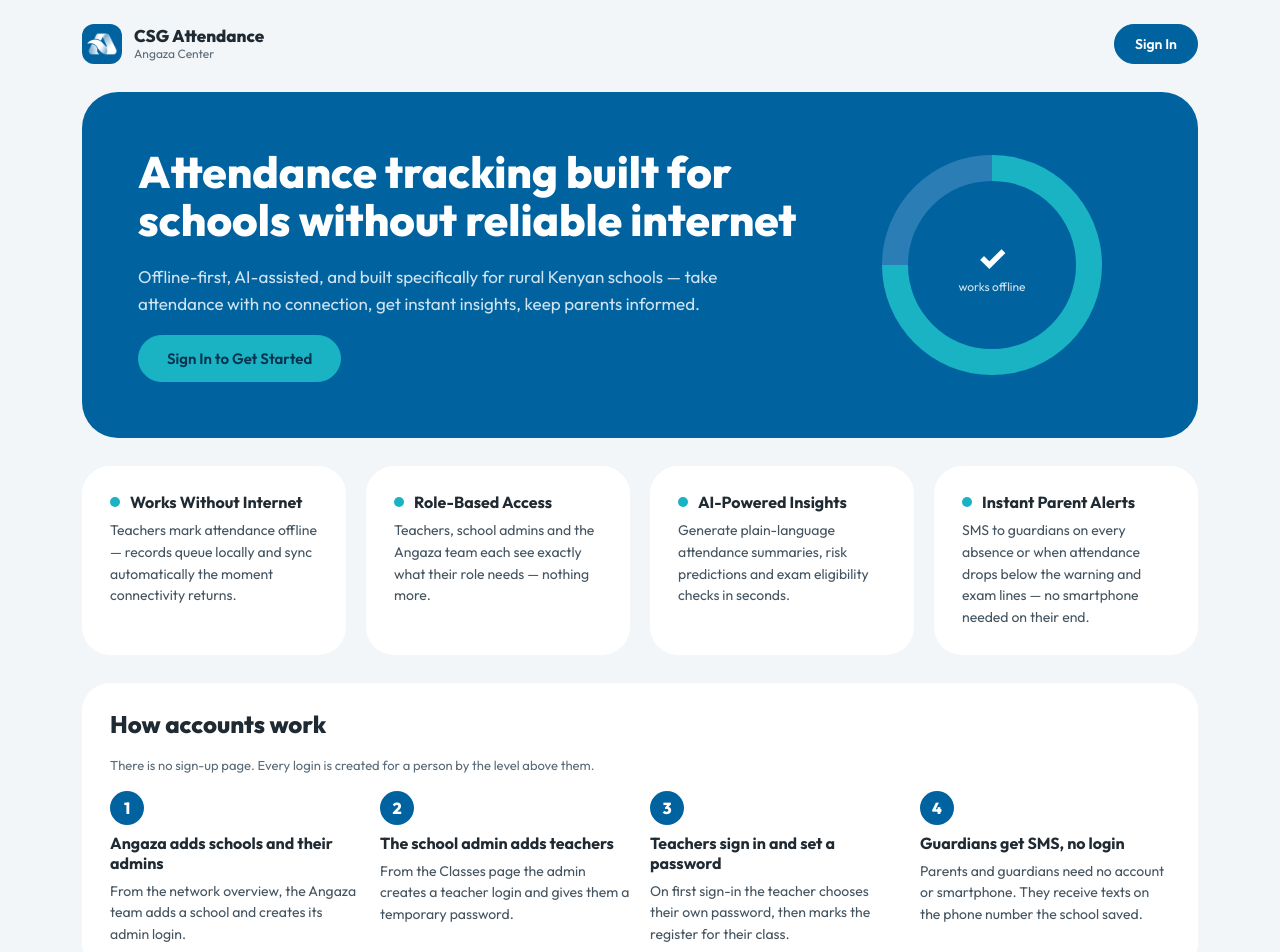
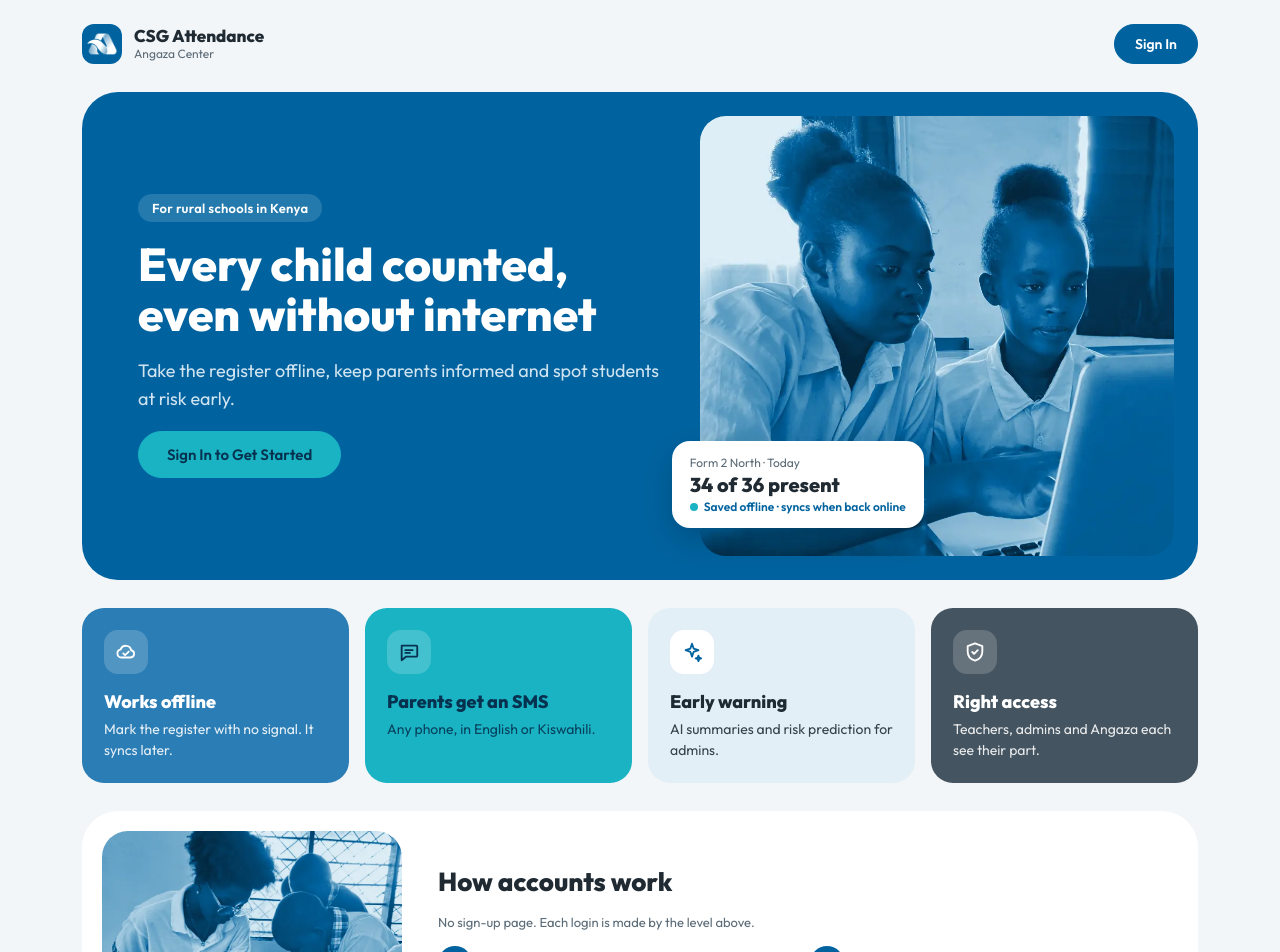
Before and after one commit to MarlynMuchina/Offline-first-Attendance-Tracker, a React (Vite) app in the folder frontend/: page / in a window 1280 px wide. Shown: the top 952 px of the page. Built offline with nearby package versions, Linux system fonts and the light colour scheme; what aws-amplify would draw is missing.

Commit message:
Refresh the landing page with Angaza photos and shorter feature cards
Adds two blue-toned photos from Angaza Center, a sample roll-call card in the hero, colour-coded feature cards with icons and one-line text, and a shorter How accounts work section.

```diff
--- a/frontend/src/components/AppShell.jsx
+++ b/frontend/src/components/AppShell.jsx
@@ -14,6 +14,10 @@ const ICONS = {
   addStudent: <><circle cx="9" cy="8" r="3.5" /><path d="M2.5 20c.8-3.4 3.4-5.5 6.5-5.5s5.7 2.1 6.5 5.5" /><path d="M19 8v6M16 11h6" /></>,
   moon: <path d="M20 14.5A8 8 0 1 1 9.5 4a6.5 6.5 0 0 0 10.5 10.5z" />,
   sun: <><circle cx="12" cy="12" r="4" /><path d="M12 2v2M12 20v2M4.9 4.9l1.4 1.4M17.7 17.7l1.4 1.4M2 12h2M20 12h2M4.9 19.1l1.4-1.4M17.7 6.3l1.4-1.4" /></>,
+  offline: <><path d="M7 18h10a4 4 0 0 0 .7-7.9A6 6 0 0 0 6.2 9.1 4.5 4.5 0 0 0 7 18z" /><path d="M9 13.5l2 2 4-4" /></>,
+  shield: <><path d="M12 2.5l8 3v6c0 5-3.4 8.6-8 10-4.6-1.4-8-5-8-10v-6z" /><path d="M9 12l2 2 4-4" /></>,
+  spark: <><path d="M12 3l1.8 5.2L19 10l-5.2 1.8L12 17l-1.8-5.2L5 10l5.2-1.8z" /><path d="M19 16l.8 2.2L22 19l-2.2.8L19 22l-.8-2.2L16 19l2.2-.8z" /></>,
+  sms: <><path d="M4 5h16a1 1 0 0 1 1 1v10a1 1 0 0 1-1 1H9l-5 4V6a1 1 0 0 1 1-1z" /><path d="M8 10h8M8 13h5" /></>,
   network: <><circle cx="12" cy="5" r="2.5" /><circle cx="5" cy="18" r="2.5" /><circle cx="19" cy="18" r="2.5" /><path d="M12 7.5v4M12 11.5l-5.5 4.5M12 11.5l5.5 4.5" /></>,
 }
 
--- a/frontend/src/index.css
+++ b/frontend/src/index.css
@@ -1256,33 +1256,45 @@ td {
   background: var(--green);
   color: #fff;
   border-radius: 36px;
-  padding: 56px;
-  display: flex;
-  flex-wrap: wrap;
+  padding: 24px 24px 24px 56px;
+  display: grid;
+  grid-template-columns: 1.1fr 1fr;
   gap: 40px;
   align-items: center;
+  overflow: hidden;
 }
 
 .home-hero-text {
-  flex: 1 1 420px;
   display: flex;
   flex-direction: column;
   gap: 18px;
 }
 
+.home-kicker {
+  align-self: flex-start;
+  font-size: 13px;
+  font-weight: 600;
+  letter-spacing: 0.02em;
+  padding: 6px 14px;
+  border-radius: 999px;
+  background: rgba(255, 255, 255, 0.14);
+  color: #fff;
+}
+
 .home-hero h1 {
   margin: 0;
   color: #fff;
-  font-size: 44px;
+  font-size: 46px;
   font-weight: 800;
-  line-height: 1.1;
+  line-height: 1.08;
 }
 
 .home-hero p {
   margin: 0;
-  font-size: 17px;
-  line-height: 1.6;
+  font-size: 18px;
+  line-height: 1.55;
   color: var(--green-text);
+  max-width: 30em;
 }
 
 .home-hero .btn-accent {
@@ -1291,74 +1303,140 @@ td {
   padding: 13px 28px;
 }
 
-.home-hero-art {
-  flex: 0 1 300px;
-  display: flex;
-  justify-content: center;
-}
-
-.home-hero-art .ring-inner {
-  background: var(--green);
-}
-
-.home-hero-art .ring {
-  background: conic-gradient(var(--marigold) 0 var(--ring-fill), var(--green-2) var(--ring-fill) 100%);
-}
-
-.home-hero-art .ring-value {
-  color: #fff;
-}
-
-.home-hero-art .ring-caption {
-  color: var(--green-text);
+.home-hero-photo {
+  position: relative;
+  min-height: 0;
+}
+
+.home-hero-photo img {
+  display: block;
+  width: 100%;
+  height: 440px;
+  object-fit: cover;
+  object-position: 40% 30%;
+  border-radius: 26px;
+}
+
+.home-roll {
+  position: absolute;
+  left: -28px;
+  bottom: 28px;
+  display: flex;
+  flex-direction: column;
+  gap: 2px;
+  padding: 14px 18px;
+  border-radius: 18px;
+  background: var(--card);
+  color: var(--ink);
+  box-shadow: 0 12px 30px rgba(4, 38, 61, 0.28);
+}
+
+.home-roll-label {
+  font-size: 12px;
+  color: var(--muted);
+}
+
+.home-roll strong {
+  font-size: 20px;
+  font-weight: 800;
+}
+
+.home-roll-sync {
+  display: inline-flex;
+  align-items: center;
+  gap: 6px;
+  font-size: 12px;
+  font-weight: 600;
+  color: var(--green-ink);
+}
+
+.home-roll-sync::before {
+  content: '';
+  width: 8px;
+  height: 8px;
+  border-radius: 50%;
+  background: var(--marigold);
 }
 
 .home-features {
   display: grid;
-  grid-template-columns: repeat(auto-fit, minmax(230px, 1fr));
-  gap: 20px;
-}
-
-.home-feature-card h3 {
-  display: flex;
-  align-items: center;
-  gap: 10px;
-  margin: 0 0 8px;
-  font-size: 16px;
-}
-
-.home-feature-card h3::before {
-  content: '';
-  width: 10px;
-  height: 10px;
-  border-radius: 50%;
-  background: var(--marigold);
-  flex: none;
-}
-
-.home-feature-card p {
+  grid-template-columns: repeat(4, 1fr);
+  gap: 16px;
+}
+
+.home-feature {
+  border-radius: var(--radius);
+  padding: 22px;
+  display: flex;
+  flex-direction: column;
+  gap: 6px;
+}
+
+.home-feature h3 {
+  margin: 10px 0 0;
+  font-size: 18px;
+  font-weight: 800;
+  color: inherit;
+}
+
+.home-feature p {
   margin: 0;
   font-size: 14px;
-  line-height: 1.55;
-  color: var(--body);
-}
-
-.home-steps {
-  display: flex;
-  flex-direction: column;
-  gap: 18px;
-}
-
-.home-steps h2 {
-  margin: 0;
-  font-size: 24px;
+  line-height: 1.5;
+  opacity: 0.88;
+}
+
+.home-feature-icon {
+  width: 44px;
+  height: 44px;
+  border-radius: 14px;
+  display: inline-flex;
+  align-items: center;
+  justify-content: center;
+  background: rgba(255, 255, 255, 0.18);
+}
+
+.home-feature-blue { background: var(--green-2); color: #fff; }
+.home-feature-teal { background: var(--marigold); color: var(--accent-ink); }
+.home-feature-mist { background: var(--green-soft); color: var(--ink); }
+.home-feature-mist .home-feature-icon { background: var(--card); color: var(--green-ink); }
+.home-feature-slate { background: #445460; color: #fff; }
+
+.home-band {
+  display: grid;
+  grid-template-columns: 300px 1fr;
+  gap: 36px;
+  align-items: center;
+  background: var(--card);
+  border-radius: 36px;
+  padding: 20px 40px 20px 20px;
+}
+
+.home-band img {
+  display: block;
+  width: 100%;
+  height: 230px;
+  object-fit: cover;
+  object-position: 30% 40%;
+  border-radius: 26px;
+}
+
+.home-band-text {
+  display: flex;
+  flex-direction: column;
+  gap: 16px;
+}
+
+.home-band h2 {
+  margin: 0;
+  font-size: 26px;
   font-weight: 800;
 }
 
 .step-list {
   display: grid;
-  grid-template-columns: repeat(auto-fit, minmax(230px, 1fr));
-  gap: 20px;
+  grid-template-columns: repeat(2, 1fr);
+  gap: 14px 24px;
   margin: 0;
   padding: 0;
   list-style: none;
@@ -1368,12 +1446,13 @@ td {
 .step-list li {
   counter-increment: step;
   display: flex;
-  flex-direction: column;
-  gap: 8px;
+  align-items: center;
+  gap: 12px;
 }
 
 .step-list li::before {
   content: counter(step);
+  flex: none;
   width: 34px;
   height: 34px;
   border-radius: 50%;
@@ -1385,15 +1464,15 @@ td {
   justify-content: center;
 }
 
+.step-list p {
+  margin: 0;
+  font-size: 15px;
+  line-height: 1.45;
+  color: var(--body);
+}
+
 .step-list strong {
-  font-size: 16px;
-}
-
-.step-list p {
-  margin: 0;
-  font-size: 14px;
-  line-height: 1.55;
-  color: var(--body);
+  color: var(--ink);
 }
 
 .home-footer {
@@ -1462,6 +1541,35 @@ td {
     padding: 32px 24px;
   }
 
+  .home-hero, .home-band {
+    grid-template-columns: 1fr;
+  }
+
+  .home-hero-photo img {
+    height: 300px;
+  }
+
+  .home-roll {
+    left: 12px;
+    bottom: 12px;
+  }
+
+  .home-features {
+    grid-template-columns: repeat(2, 1fr);
+  }
+
+  .home-band {
+    padding: 16px 16px 24px;
+  }
+
+  .home-band img {
+    height: 200px;
+  }
+
+  .step-list {
+    grid-template-columns: 1fr;
+  }
+
   .auth-side {
     border-radius: 0 0 28px 28px;
   }
--- a/frontend/src/pages/Home.jsx
+++ b/frontend/src/pages/Home.jsx
@@ -1,42 +1,18 @@
 import { useNavigate } from 'react-router-dom'
-import { BrandMark, Ring } from '../components/AppShell'
+import { BrandMark, Icon } from '../components/AppShell'
 
 const features = [
-  {
-    title: 'Works Without Internet',
-    desc: 'Teachers mark attendance offline — records queue locally and sync automatically the moment connectivity returns.',
-  },
-  {
-    title: 'Role-Based Access',
-    desc: 'Teachers, school admins and the Angaza team each see exactly what their role needs — nothing more.',
-  },
-  {
-    title: 'AI-Powered Insights',
-    desc: 'Generate plain-language attendance summaries, risk predictions and exam eligibility checks in seconds.',
-  },
-  {
-    title: 'Instant Parent Alerts',
-    desc: 'SMS to guardians on every absence or when attendance drops below the warning and exam lines — no smartphone needed on their end.',
-  },
+  { icon: 'offline', title: 'Works offline', desc: 'Mark the register with no signal. It syncs later.', tone: 'blue' },
+  { icon: 'sms', title: 'Parents get an SMS', desc: 'Any phone, in English or Kiswahili.', tone: 'teal' },
+  { icon: 'spark', title: 'Early warning', desc: 'AI summaries and risk prediction for admins.', tone: 'mist' },
+  { icon: 'shield', title: 'Right access', desc: 'Teachers, admins and Angaza each see their part.', tone: 'slate' },
 ]
 
 const accountSteps = [
-  {
-    title: 'Angaza adds schools and their admins',
-    desc: 'From the network overview, the Angaza team adds a school and creates its admin login.',
-  },
-  {
-    title: 'The school admin adds teachers',
-    desc: 'From the Classes page the admin creates a teacher login and gives them a temporary password.',
-  },
-  {
-    title: 'Teachers sign in and set a password',
-    desc: 'On first sign-in the teacher chooses their own password, then marks the register for their class.',
-  },
-  {
-    title: 'Guardians get SMS, no login',
-    desc: 'Parents and guardians need no account or smartphone. They receive texts on the phone number the school saved.',
-  },
+  { title: 'Angaza', desc: 'adds a school and its admin.' },
+  { title: 'The admin', desc: 'adds the teachers.' },
+  { title: 'Teachers', desc: 'sign in and mark the register.' },
+  { title: 'Guardians', desc: 'get texts, no login needed.' },
 ]
 
 export default function Home() {
@@ -59,46 +35,50 @@ export default function Home() {
 
       <section className="home-hero">
         <div className="home-hero-text">
-          <h1>Attendance tracking built for schools without reliable internet</h1>
-          <p>
-            Offline-first, AI-assisted, and built specifically for rural Kenyan schools —
-            take attendance with no connection, get instant insights, keep parents informed.
-          </p>
+          <span className="home-kicker">For rural schools in Kenya</span>
+          <h1>Every child counted, even without internet</h1>
+          <p>Take the register offline, keep parents informed and spot students at risk early.</p>
           <button onClick={() => navigate('/login')} className="btn btn-accent">
             Sign In to Get Started
           </button>
         </div>
-        <div className="home-hero-art" aria-hidden="true">
-          <Ring value={0.75} label="✓" caption="works offline" size={220} />
+        <div className="home-hero-photo">
+          <img src="/home-students.webp" alt="Two students working together on a laptop in class" width="900" height="1012" />
+          <div className="home-roll" aria-hidden="true">
+            <span className="home-roll-label">Form 2 North · Today</span>
+            <strong>34 of 36 present</strong>
+            <span className="home-roll-sync">Saved offline · syncs when back online</span>
+          </div>
         </div>
       </section>
 
       <section className="home-features">
         {features.map((f) => (
-          <div key={f.title} className="card home-feature-card">
+          <div key={f.title} className={`home-feature home-feature-${f.tone}`}>
+            <span className="home-feature-icon"><Icon name={f.icon} size={22} /></span>
             <h3>{f.title}</h3>
             <p>{f.desc}</p>
           </div>
         ))}
       </section>
 
-      <section className="card home-steps">
+      <section className="home-band">
+        <img src="/home-angaza.webp" alt="An Angaza Center facilitator helping students at their laptops" width="800" height="800" />
+        <div className="home-band-text">
           <h2>How accounts work</h2>
-        <p className="subtext" style={{ margin: 0 }}>
-          There is no sign-up page. Every login is created for a person by the level above them.
-        </p>
+          <p className="subtext" style={{ margin: 0 }}>No sign-up page. Each login is made by the level above.</p>
           <ol className="step-list">
             {accountSteps.map((s) => (
               <li key={s.title}>
-              <strong>{s.title}</strong>
-              <p>{s.desc}</p>
+                <p><strong>{s.title}</strong> {s.desc}</p>
               </li>
             ))}
           </ol>
+        </div>
       </section>
 
       <footer className="home-footer">
-        <p>Need an account? Ask your school administrator. Accounts are issued, not self-registered.</p>
+        <p>Need an account? Ask your school administrator.</p>
       </footer>
     </div>
   )
--- a/frontend/vite.config.js
+++ b/frontend/vite.config.js
@@ -10,7 +10,7 @@ export default defineConfig({
       workbox: {
         // The font is bundled, so nothing on the page waits on another site
         // and the app opens offline exactly as it does online.
-        globPatterns: ['**/*.{js,css,html,ico,png,svg,woff2}'],
+        globPatterns: ['**/*.{js,css,html,ico,png,svg,webp,woff2}'],
       },
       manifest: {
         name: 'Student Attendance Tracker',
```
Also changed, not shown: frontend/public/home-angaza.webp (added), frontend/public/home-students.webp (added). Lines whose indentation alone changed are shown as unchanged.
